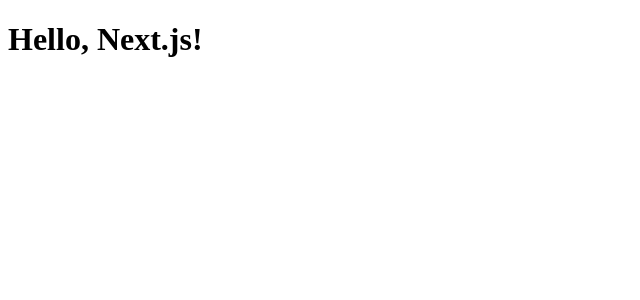
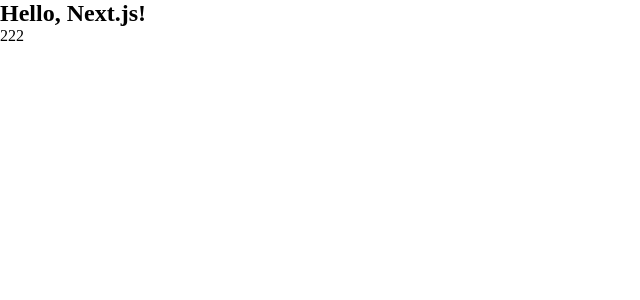
Before and after one commit to insectfow/next-v13, a Next.js app: page / in a window 1280 px wide. Shown: the top 300 px of the page, without its empty margins (0-640 px from the left). Built offline with nearby package versions, Linux system fonts and the light colour scheme.

Commit message:
Header, Conponents, global.css

```diff
--- /dev/null
+++ b/app/global.css
@@ -0,0 +1,35 @@
+html,
+body {
+  margin: 0;
+  padding: 0;
+  box-sizing: border-box;
+}
+
+div,
+h1,
+h2,
+h3,
+h4,
+h5,
+h6,
+p,
+span,
+input,
+section,
+header,
+footer,
+ul,
+li,
+ol,
+em,
+main,
+article,
+select,
+button,
+a {
+  margin: 0;
+  padding: 0;
+}
+
+.header {
+}
--- a/app/layout.js
+++ b/app/layout.js
@@ -1,8 +1,15 @@
+import Header from "../components/Header";
+import "./global.css";
 export default function RootLayout({ children }) {
   return (
     <html lang="en">
       <head />
-      <body>{children}</body>
+      <body>
+        <section className="container">
+          <Header />
+          {children}
+        </section>
+      </body>
     </html>
   );
 }
--- a/app/page.js
+++ b/app/page.js
@@ -1,3 +1,8 @@
 export default function Page() {
-  return <h1>Hello, Next.js!</h1>;
+  return (
+    <>
+      <h1>Hello, Next.js!</h1>
+      <p>222</p>
+    </>
+  );
 }
--- /dev/null
+++ b/components/Header.js
@@ -0,0 +1,5 @@
+const Header = () => {
+  return <header className="header"></header>;
+};
+
+export default Header;
```
Also changed, not shown: app/head.js (+20 -2 lines), public/favicon.svg (added).
